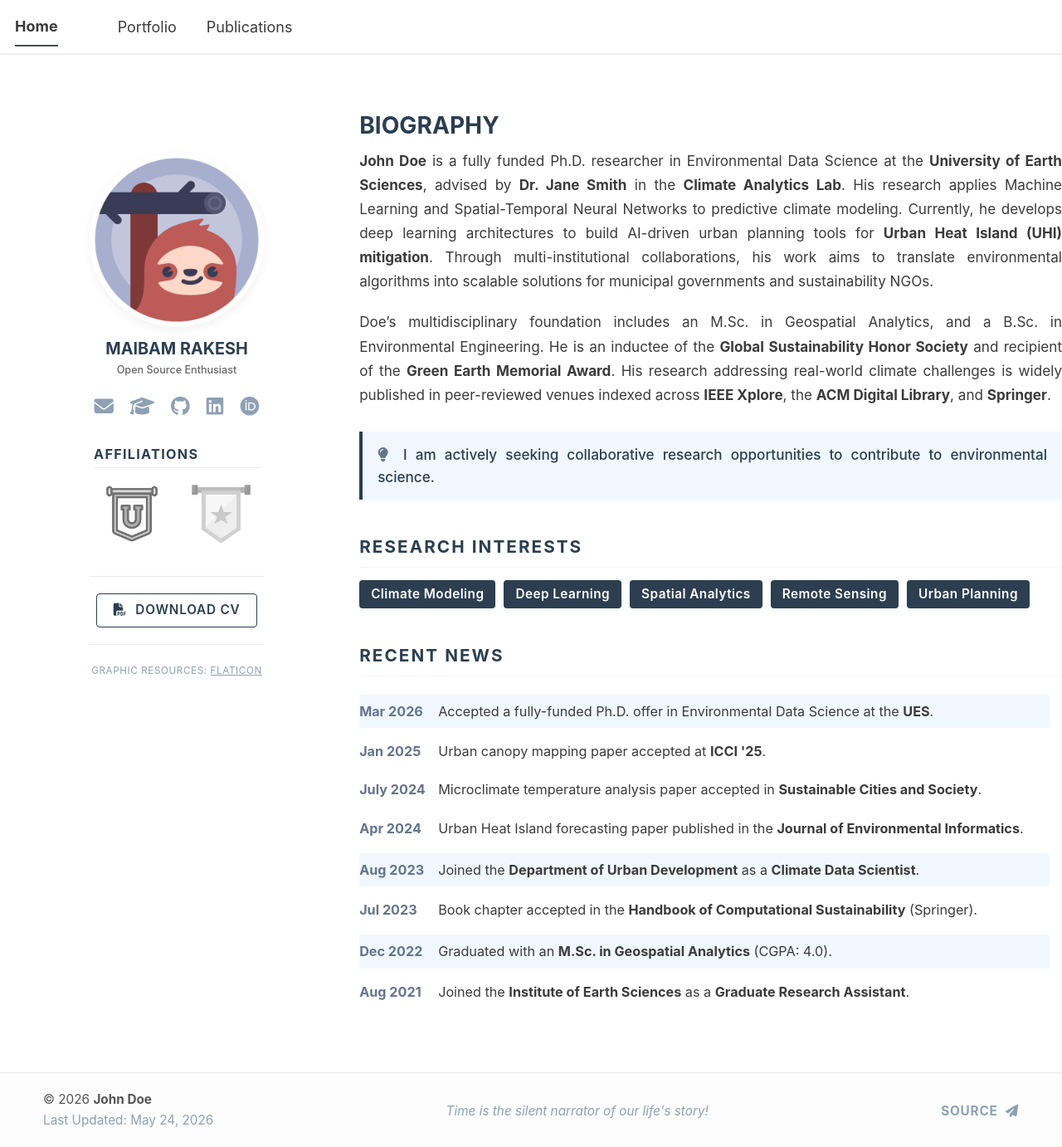
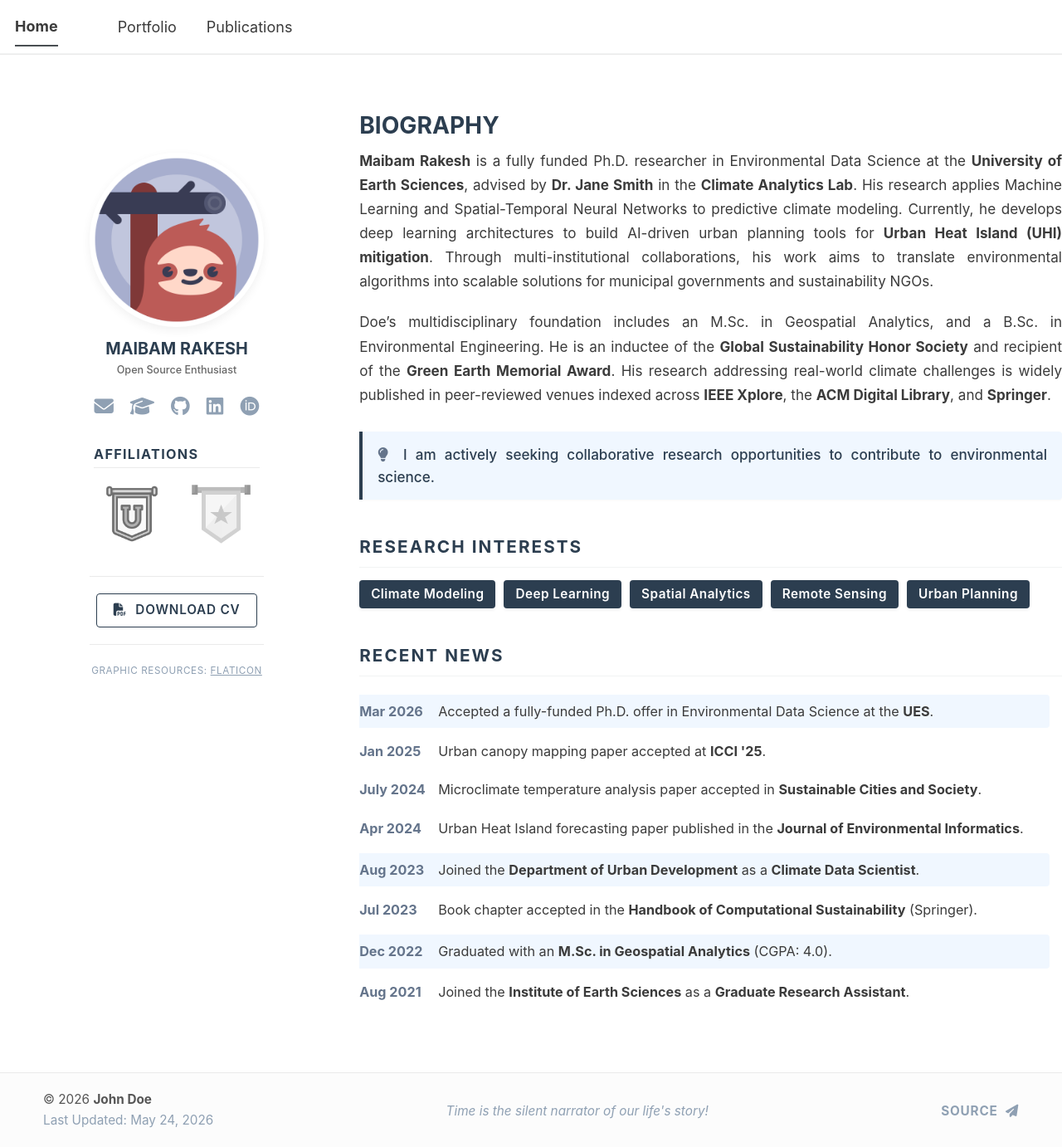
Before and after one commit to maibamrakeshsingh/maibamrakeshsingh.github.io, a Jekyll site: the page built from _pages/about.md, in a window 1280 px wide and 1382 px high. Shown: the whole window at 83% size. Built offline with Jekyll 4.4.1, drawn with Linux system fonts in a browser that asks for light colours; a script bundle is joined from its source files by our own code; library files that are not in the unit come from our copies.

Commit message:
Update about.md

```diff
--- a/_pages/about.md
+++ b/_pages/about.md
@@ -185,7 +185,7 @@ redirect_from:
 </style>
 
 <div class="content-text">
-  <strong>John Doe</strong> is a fully funded Ph.D. researcher in Environmental Data Science at the <strong>University of Earth Sciences</strong>, advised by <strong>Dr. Jane Smith</strong> in the <strong>Climate Analytics Lab</strong>. His research applies Machine Learning and Spatial-Temporal Neural Networks to predictive climate modeling. Currently, he develops deep learning architectures to build AI-driven urban planning tools for <strong>Urban Heat Island (UHI) mitigation</strong>. Through multi-institutional collaborations, his work aims to translate environmental algorithms into scalable solutions for municipal governments and sustainability NGOs.
+  <strong>Maibam Rakesh</strong> is a fully funded Ph.D. researcher in Environmental Data Science at the <strong>University of Earth Sciences</strong>, advised by <strong>Dr. Jane Smith</strong> in the <strong>Climate Analytics Lab</strong>. His research applies Machine Learning and Spatial-Temporal Neural Networks to predictive climate modeling. Currently, he develops deep learning architectures to build AI-driven urban planning tools for <strong>Urban Heat Island (UHI) mitigation</strong>. Through multi-institutional collaborations, his work aims to translate environmental algorithms into scalable solutions for municipal governments and sustainability NGOs.
 </div>
 
 <div class="content-text">
```
